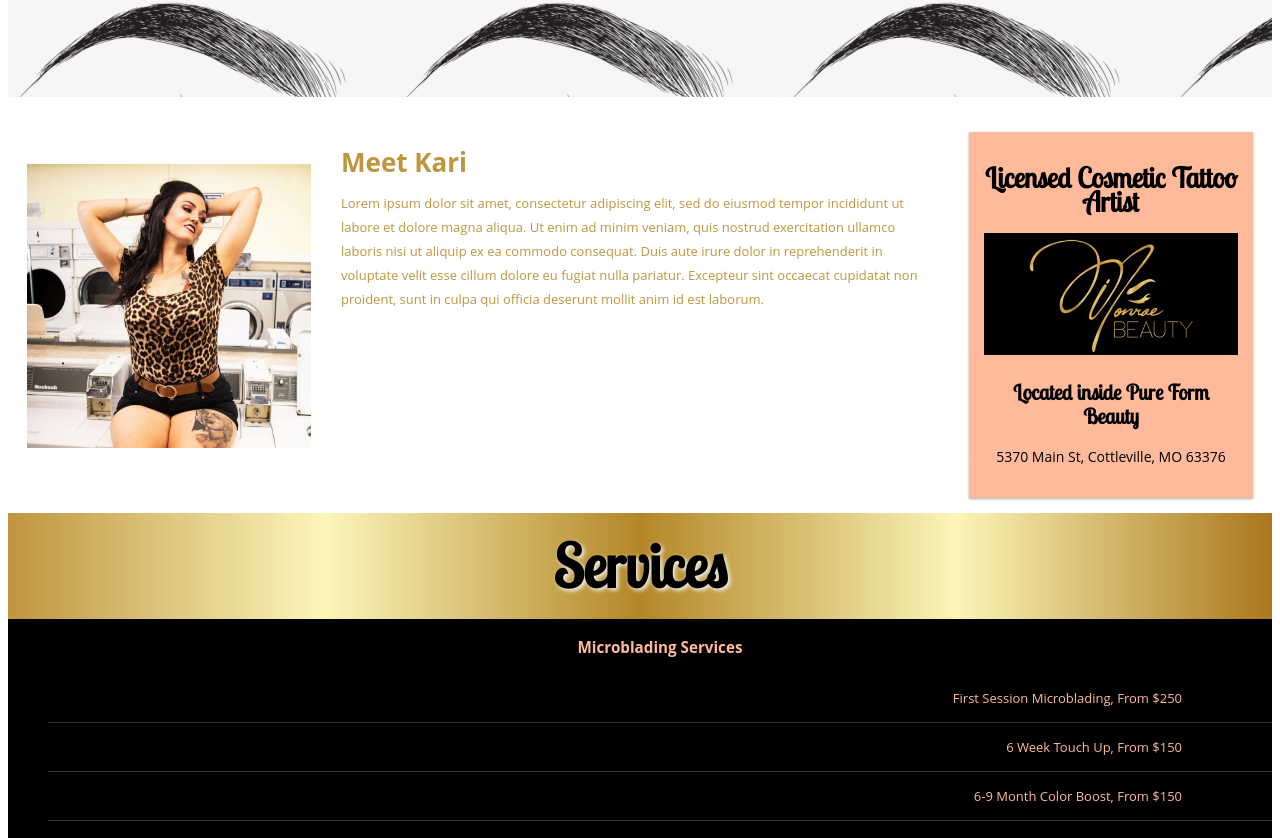
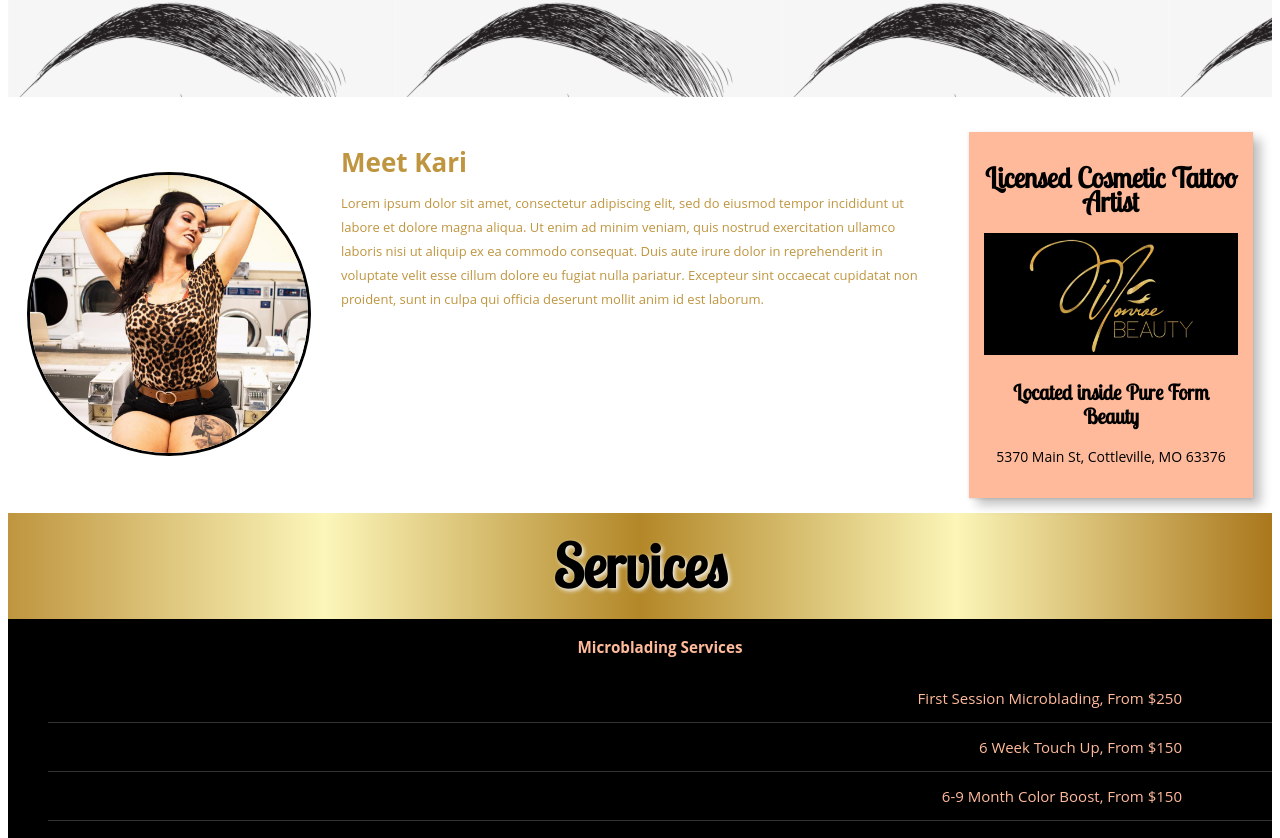
Before and after one commit to LDRMuse/kari_conquers_the_world, a React (Create React App) app in the folder client/: page / in a window 1280 px wide. Shown: the part 577-1415 px from the top of the page. Built offline with nearby package versions, Linux system fonts and the light colour scheme.

Commit message:
:lipstick: styling

```diff
--- a/client/src/App.scss
+++ b/client/src/App.scss
@@ -79,8 +79,6 @@ html {
 
 .header {
   background: url("./images/transparentEye.jpg")  fixed;
-  // center center no-repeat  fixed
-  // background-size: cover;  color: whitesmoke;
   font-family: 'Lobster Two', cursive;
   font-size: 30px;
   padding: 15px;
@@ -94,8 +92,9 @@ html {
 }
 
 .kariImage {
-  margin-top: 2rem;
-  padding-bottom: 2rem;
+  border: solid black;
+  border-radius: 200px;
+  margin-top: 40px;
 }
 
 .socialMedia {
@@ -107,14 +106,17 @@ html {
   margin-top: 20px;
 
 }
-
 .aside {
   background-color: $pink;
-  box-shadow: 0 1px 3px rgba(0,0,0,0.12), 0 1px 2px rgba(0,0,0,0.24);
+  box-shadow: 0 1px 3px rgba(0,0,0,0.12), 8px 7px 10px rgba(0,0,0,0.24);
   color: $black;
   font-size: 14px;
   padding: 15px;
   text-align: center;
+}
+.p {
+font-size: 15px;
+text-align: center;
 }
 
 .asideFont {
--- a/client/src/components/views/menu/menu.scss
+++ b/client/src/components/views/menu/menu.scss
@@ -54,8 +54,6 @@ $white: whitesmoke;
 /* List */
 .ulMenu {
   counter-reset: index;
-  // max-width: 300px;
-  // padding: 0;
 }
 
 /* List element */
@@ -64,9 +62,16 @@ li {
   box-sizing: border-box;
   counter-increment: index;
   display: flex;
+  font-size: 15px;
   justify-content: space-between;
   padding: 12px 0;
   padding-right: 90px;
+}
+
+.h1Class {
+  font-family: 'Lobster Two', cursive;
+  font-size: 30px;
+  padding: 10px;
 }
 
 
@@ -93,11 +98,6 @@ li + li {
 }
 
 
-// .ulMenu {
-//   list-style-type: none;
-// }
-
-
 #service-menu {
   background: linear-gradient(to right, $gold1, $light1, $gold2, $light2, $gold3);;
   color: $pink !important;
```
